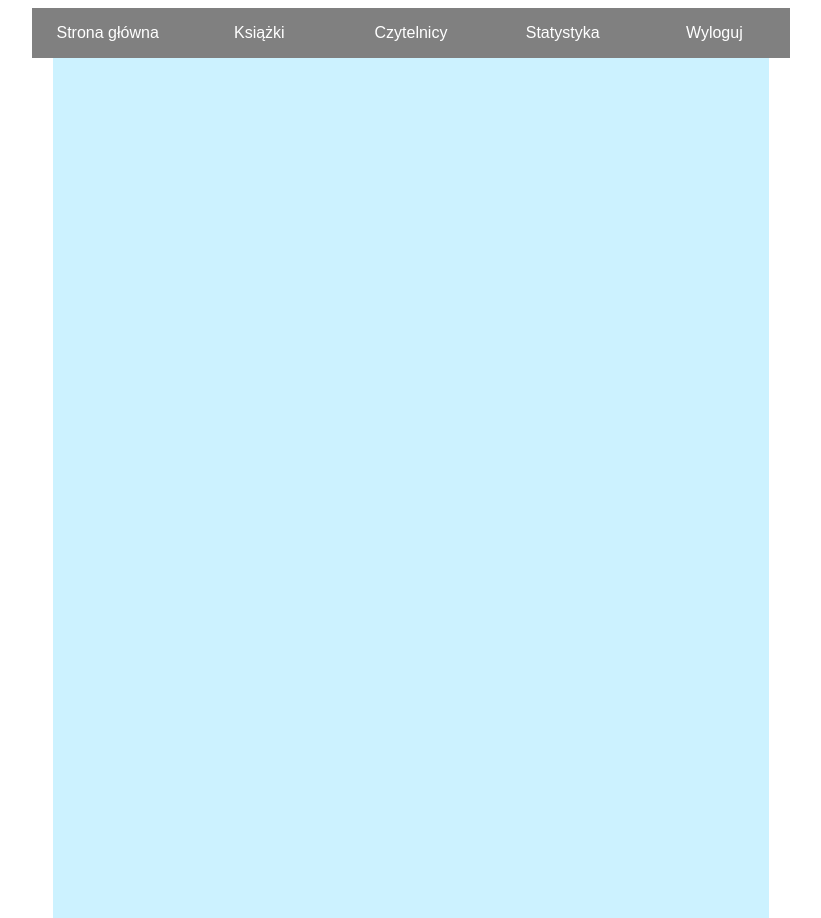
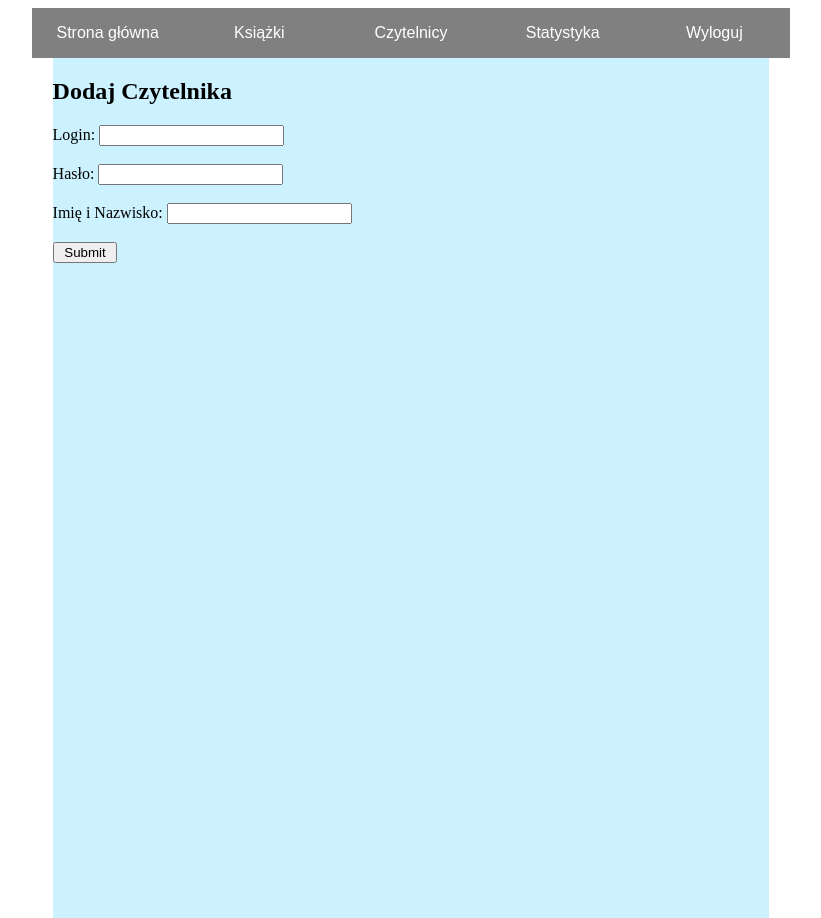
Before and after one commit to Keimirsan/zadanko, a PHP site: page /admin/readers.php in a window 1280 px wide. Shown: the whole page, without its empty margins (229-1050 px from the left). Run offline with PHP 8.4, Linux system fonts and the light colour scheme; a user stored in the database is signed in; data comes from the database, SQL or seed files in the repository.

Commit message:
tworzenie czytelnikow

```diff
--- a/admin/readers.php
+++ b/admin/readers.php
@@ -18,7 +18,25 @@
 			</ul>
 		</div>
 		<div class="glowna">
+			<?php
+				if($_SERVER["REQUEST_METHOD"] == "POST") {
 
+					$login = mysqli_real_escape_string($db,$_POST['login']);
+					$haslo = mysqli_real_escape_string($db,$_POST['haslo']);
+					$imie = mysqli_real_escape_string($db,$_POST['imie']);
+
+					$sql = "INSERT INTO czytelnicy(login, password, imie) VALUES ('$login','$haslo','$imie')";
+					$result = mysqli_query($db,$sql);
+					//echo $result;
+				}
+			?>
+			<form action = "" method = "post">
+					<h2>Dodaj Czytelnika</h2>
+					<label>Login: </label><input type = "text" name = "login" class = "box" required/><br /><br/>
+					<label>Hasło: </label><input type = "text" name = "haslo" class = "box" required/><br/><br/>
+					<label>Imię i Nazwisko: </label><input type = "text" name = "imie" class = "box" required/><br /><br/>
+					<input type = "submit" value = " Submit "/><br/>
+				</form>
 		</div>
      </body>
 </html>
```
